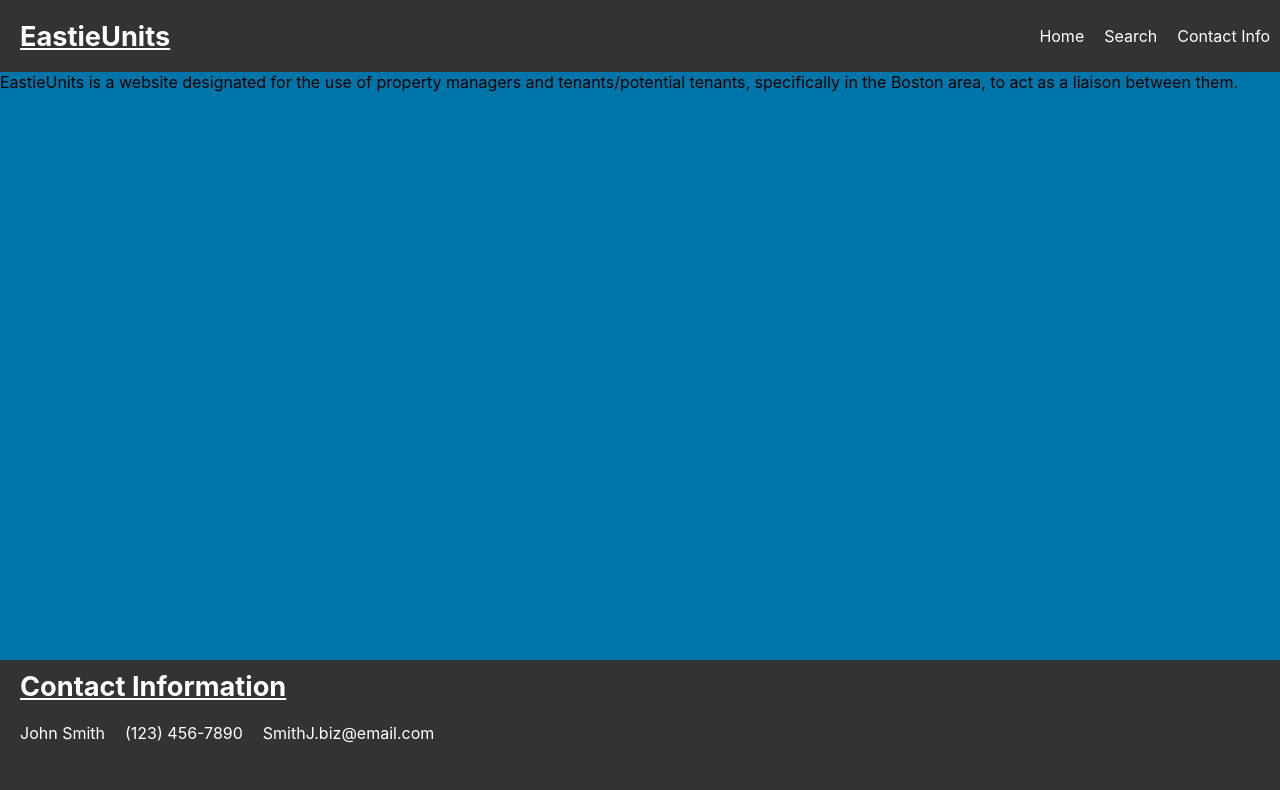
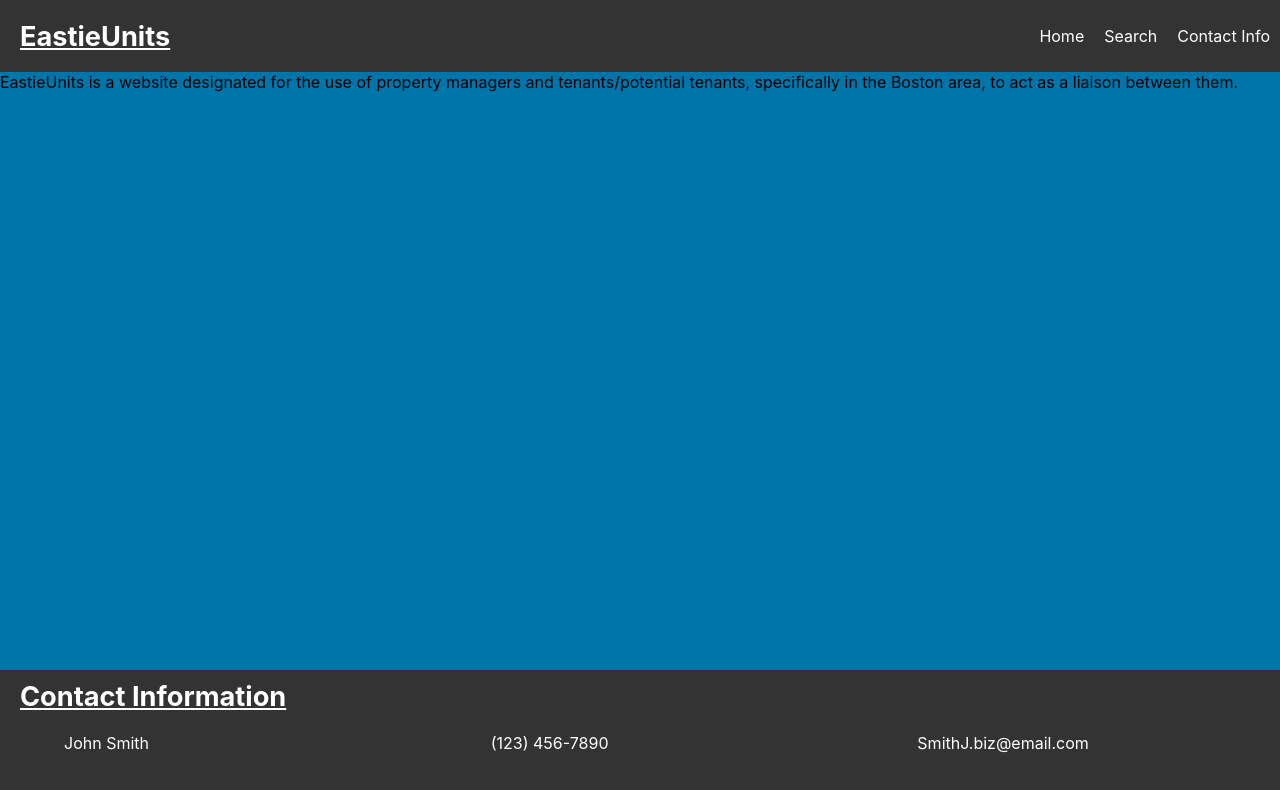
Before and after one commit to osullc2/EastieUnits, a React (Create React App) app: page / in a window 1280 px wide. Shown: the top 790 px of the page. Built offline with nearby package versions, Linux system fonts and the light colour scheme.

Commit message:
Partially fixed spacing in contact information

```diff
--- a/package.json
+++ b/package.json
@@ -8,9 +8,8 @@
     "@testing-library/user-event": "^13.5.0",
     "react": "^18.2.0",
     "react-dom": "^18.2.0",
-    "react-scripts": "5.0.1",
+    "react-scripts": "^5.0.1",
     "web-vitals": "^2.1.4"
-
   },
   "scripts": {
     "start": "react-scripts start",
--- a/src/components/Contact.css
+++ b/src/components/Contact.css
@@ -1,9 +1,21 @@
+.container {
+    display: inline-block;
+    width: 100%;
+}
+
+.contact-body {
+    display: flex;
+    /* flex-direction: row; */
+    justify-content: space-evenly;
+    width: 100%;
+    margin-top: 20px;
+    margin-left: 5%; /* Adjust the margin to control space between items */
+    margin-right: 5%; /* Adjust the margin to control space between items */
+}
+
 .contact-text {
-    display: flex;
-    justify-content: space-between;
-    align-items: center;
-    width: 100%;
-    margin: 20px; /* Add some margin for spacing */
+    color: white;
+    flex: 1;
 }
 
 .title {
--- a/src/components/Contact.js
+++ b/src/components/Contact.js
@@ -3,18 +3,17 @@ import "./Contact.css"
 function Contact(){
     return(
     <>
-    <section id = "#contact">
+        <div className = "container">
+            <div className = "title">
+                Contact Information
+            </div>
 
-       <div className = "title">
-            Contact Information
+            <div className = "contact-body">
+                <div className = "contact-text"> John Smith </div>
+                <div className = "contact-text"> (123) 456-7890 </div>
+                <div className = "contact-text"> SmithJ.biz@email.com </div>
+            </div>
         </div>
-
-        <div className = "contact-text">
-            <p1 style={{color:'white'}}>John Smith</p1>
-            <p2 style={{color:'white'}}>(123) 456-7890</p2>
-            <p3 style={{color:'white'}}>SmithJ.biz@email.com</p3>
-        </div>
-    </section>
     </>
     )
 }
--- a/src/components/Footer.css
+++ b/src/components/Footer.css
@@ -1,8 +1,6 @@
 .footer {
     background-color: #333;
-    color:#fff;
-    padding: 10px 0;
-    display: flex;
+    padding: 10px 0 0 0;
     position: fixed;
     bottom: 0;
     width: 100%;
```
Also changed, not shown: 1 other file (tests, documents, lock files or other folders).
